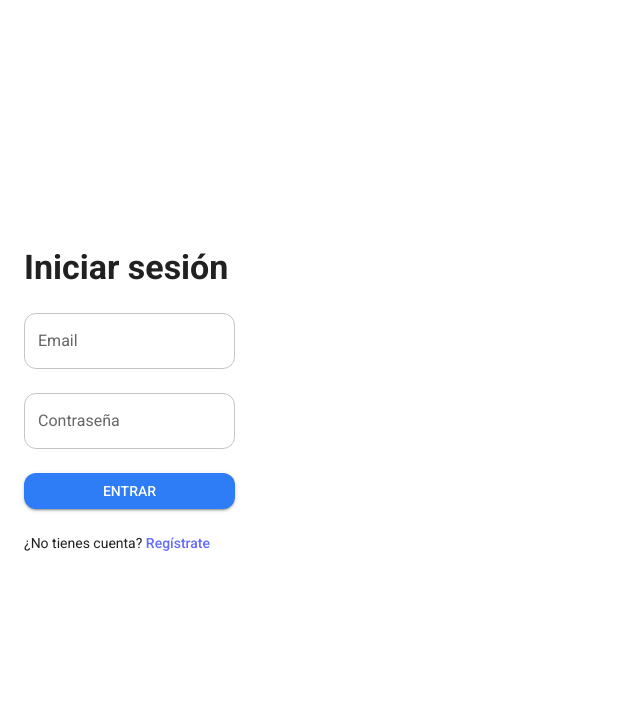
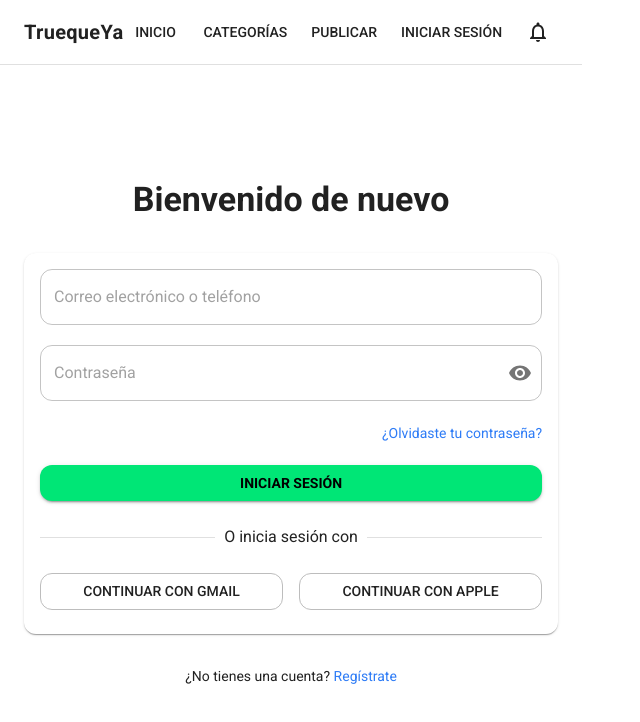
Before and after one commit to germantagli/truequeVE-FE, a React (Vite) app: page /login in a window 1280 px wide. Shown: the top 722 px of the page, without its empty margins (0-640 px from the left). Built offline with nearby package versions, Linux system fonts and the light colour scheme.

Commit message:
Refactor login page with improved UI and added Roboto font
Co-authored-by: germantagli <germantagli@gmail.com>

```diff
--- a/package.json
+++ b/package.json
@@ -12,6 +12,7 @@
   "dependencies": {
     "@emotion/react": "^11.14.0",
     "@emotion/styled": "^11.14.1",
+    "@fontsource/roboto": "^5.2.6",
     "@mui/icons-material": "^7.3.1",
     "@mui/material": "^7.3.1",
     "axios": "^1.11.0",
--- a/src/components/LoginPage.tsx
+++ b/src/components/LoginPage.tsx
@@ -1,35 +1,37 @@
-import React from 'react';
+import React, { useState } from 'react';
 import '@fontsource/roboto/300.css';
 import '@fontsource/roboto/400.css';
 import '@fontsource/roboto/500.css';
 import '@fontsource/roboto/700.css';
-import AppBar from '@mui/material/AppBar';
-import Toolbar from '@mui/material/Toolbar';
-import Typography from '@mui/material/Typography';
-import IconButton from '@mui/material/IconButton';
-import Button from '@mui/material/Button';
-import Container from '@mui/material/Container';
-import Card from '@mui/material/Card';
-import CardContent from '@mui/material/CardContent';
-import TextField from '@mui/material/TextField';
-import Link from '@mui/material/Link';
-import Divider from '@mui/material/Divider';
-import Box from '@mui/material/Box';
-import Stack from '@mui/material/Stack';
-import InputAdornment from '@mui/material/InputAdornment';
-import NotificationsNoneIcon from '@mui/icons-material/NotificationsNone';
-import Visibility from '@mui/icons-material/Visibility';
-import VisibilityOff from '@mui/icons-material/VisibilityOff';
-import GoogleIcon from '@mui/icons-material/Google';
-import AppleIcon from '@mui/icons-material/Apple';
+import {
+  AppBar,
+  Box,
+  Button,
+  Card,
+  CardContent,
+  Container,
+  Divider,
+  IconButton,
+  InputAdornment,
+  Link as MuiLink,
+  Stack,
+  TextField,
+  Toolbar,
+  Typography,
+} from '@mui/material';
+import { Visibility, VisibilityOff, NotificationsNone } from '@mui/icons-material';
 
-const LoginPage: React.FC = () => {
-  const [emailOrPhone, setEmailOrPhone] = React.useState('');
-  const [password, setPassword] = React.useState('');
-  const [showPassword, setShowPassword] = React.useState(false);
+type LoginPageProps = {
+  onLogin?: (identifier: string, password: string) => void;
+};
+
+const LoginPage: React.FC<LoginPageProps> = ({ onLogin }) => {
+  const [identifier, setIdentifier] = useState<string>('');
+  const [password, setPassword] = useState<string>('');
+  const [showPassword, setShowPassword] = useState<boolean>(false);
 
   const handleTogglePasswordVisibility = () => {
-    setShowPassword((prev) => !prev);
+    setShowPassword(prev => !prev);
   };
 
   const handleMouseDownPassword = (event: React.MouseEvent<HTMLButtonElement>) => {
@@ -38,14 +40,16 @@ const LoginPage: React.FC = () => {
 
   const handleSubmit = (event: React.FormEvent<HTMLFormElement>) => {
     event.preventDefault();
-    // Implementar lógica de login aquí
+    if (onLogin) {
+      onLogin(identifier, password);
+    }
   };
 
   return (
-    <Box sx={{ minHeight: '100vh', bgcolor: '#fff', display: 'flex', flexDirection: 'column' }}>
-      <AppBar position="static" color="transparent" elevation={0}>
+    <Box sx={{ bgcolor: '#ffffff', minHeight: '100vh', display: 'flex', flexDirection: 'column' }}>
+      <AppBar position="static" color="transparent" elevation={0} sx={{ borderBottom: '1px solid', borderColor: 'divider' }}>
         <Toolbar>
-          <Typography variant="h6" sx={{ flexGrow: 1, fontWeight: 700 }}>
+          <Typography variant="h6" sx={{ flexGrow: 1, fontWeight: 700, letterSpacing: 0.3 }}>
             TruequeYa
           </Typography>
           <Stack direction="row" spacing={1} alignItems="center">
@@ -53,38 +57,39 @@ const LoginPage: React.FC = () => {
             <Button color="inherit">Categorías</Button>
             <Button color="inherit">Publicar</Button>
             <Button color="inherit">Iniciar sesión</Button>
-            <IconButton color="inherit" aria-label="notificaciones">
-              <NotificationsNoneIcon />
+            <IconButton color="inherit" aria-label="Notificaciones">
+              <NotificationsNone />
             </IconButton>
           </Stack>
         </Toolbar>
       </AppBar>
 
-      <Container maxWidth="sm" sx={{ flex: 1, display: 'flex', flexDirection: 'column', justifyContent: 'center', alignItems: 'center', py: 6 }}>
-        <Typography variant="h4" component="h1" align="center" sx={{ fontWeight: 700, mb: 4 }}>
+      <Box sx={{ flex: 1, display: 'flex', alignItems: 'center', justifyContent: 'center', py: 6 }}>
+        <Container maxWidth="sm">
+          <Stack spacing={4} alignItems="center" textAlign="center">
+            <Typography variant="h4" component="h1" sx={{ fontWeight: 700 }}>
               Bienvenido de nuevo
             </Typography>
 
-        <Card elevation={2} sx={{ width: '100%' }}>
+            <Card elevation={1} sx={{ width: '100%' }}>
               <CardContent>
                 <Box component="form" onSubmit={handleSubmit} noValidate>
-              <Stack spacing={2}>
+                  <Stack spacing={2.5}>
                     <TextField
                       fullWidth
                       placeholder="Correo electrónico o teléfono"
-                  variant="outlined"
-                  value={emailOrPhone}
-                  onChange={(e) => setEmailOrPhone(e.target.value)}
+                      value={identifier}
+                      onChange={(e) => setIdentifier(e.target.value)}
+                      type="text"
                       autoComplete="username"
                     />
 
                     <TextField
                       fullWidth
                       placeholder="Contraseña"
-                  variant="outlined"
-                  type={showPassword ? 'text' : 'password'}
                       value={password}
                       onChange={(e) => setPassword(e.target.value)}
+                      type={showPassword ? 'text' : 'password'}
                       autoComplete="current-password"
                       InputProps={{
                         endAdornment: (
@@ -102,24 +107,24 @@ const LoginPage: React.FC = () => {
                       }}
                     />
 
-                <Box sx={{ display: 'flex', justifyContent: 'flex-end' }}>
-                  <Link href="/forgot-password" underline="hover" variant="body2">
+                    <Box textAlign="right">
+                      <MuiLink href="#" underline="hover" variant="body2">
                         ¿Olvidaste tu contraseña?
-                  </Link>
+                      </MuiLink>
                     </Box>
 
                     <Button
                       type="submit"
+                      variant="contained"
                       fullWidth
-                  variant="contained"
                       sx={{
                         mt: 1,
                         bgcolor: '#00E676',
                         color: '#000',
                         fontWeight: 600,
-                    textTransform: 'none',
-                    '&:hover': { bgcolor: '#00c853' },
-                    py: 1.2,
+                        '&:hover': {
+                          bgcolor: '#00c860',
+                        },
                       }}
                     >
                       Iniciar sesión
@@ -127,50 +132,38 @@ const LoginPage: React.FC = () => {
                   </Stack>
                 </Box>
 
-            <Divider sx={{ my: 3 }}>O inicia sesión con</Divider>
+                <Box sx={{ my: 3 }}>
+                  <Divider>O inicia sesión con</Divider>
+                </Box>
 
                 <Stack direction={{ xs: 'column', sm: 'row' }} spacing={2}>
                   <Button
+                    variant="outlined"
                     fullWidth
-                variant="outlined"
-                startIcon={<GoogleIcon />}
-                sx={{
-                  borderColor: '#BDBDBD',
-                  color: 'text.primary',
-                  textTransform: 'none',
-                  '&:hover': { borderColor: '#9E9E9E', backgroundColor: 'rgba(0,0,0,0.02)' },
-                  py: 1.1,
-                }}
+                    sx={{ borderColor: 'grey.400', color: 'text.primary' }}
                   >
                     Continuar con Gmail
                   </Button>
                   <Button
+                    variant="outlined"
                     fullWidth
-                variant="outlined"
-                startIcon={<AppleIcon />}
-                sx={{
-                  borderColor: '#BDBDBD',
-                  color: 'text.primary',
-                  textTransform: 'none',
-                  '&:hover': { borderColor: '#9E9E9E', backgroundColor: 'rgba(0,0,0,0.02)' },
-                  py: 1.1,
-                }}
+                    sx={{ borderColor: 'grey.400', color: 'text.primary' }}
                   >
                     Continuar con Apple
                   </Button>
                 </Stack>
-
-            <Box sx={{ mt: 3, textAlign: 'center' }}>
-              <Typography variant="body2" color="text.secondary">
-                ¿No tienes una cuenta?{' '}
-                <Link href="/register" underline="hover">
-                  Regístrate
-                </Link>
-              </Typography>
-            </Box>
               </CardContent>
             </Card>
+
+            <Typography variant="body2">
+              ¿No tienes una cuenta?{' '}
+              <MuiLink href="/register" underline="hover">
+                Regístrate
+              </MuiLink>
+            </Typography>
+          </Stack>
         </Container>
+      </Box>
     </Box>
   );
 };
--- a/src/pages/Login.tsx
+++ b/src/pages/Login.tsx
@@ -1,18 +1,7 @@
-import { Button, Container, Stack, TextField, Typography } from '@mui/material'
-import { Link as RouterLink } from 'react-router-dom'
+import LoginPage from '../components/LoginPage'
 
 function Login() {
-	return (
-		<Container maxWidth="sm" sx={{ py: 6 }}>
-			<Stack spacing={3}>
-				<Typography variant="h4" fontWeight={700}>Iniciar sesión</Typography>
-				<TextField label="Email" type="email" fullWidth />
-				<TextField label="Contraseña" type="password" fullWidth />
-				<Button variant="contained" color="primary">Entrar</Button>
-				<Typography variant="body2">¿No tienes cuenta? <RouterLink to="/register">Regístrate</RouterLink></Typography>
-			</Stack>
-		</Container>
-	)
+	return <LoginPage />
 }
 
 export default Login
```
Also changed, not shown: 1 other file (tests, documents, lock files or other folders). Lines whose indentation alone changed are shown as unchanged.
